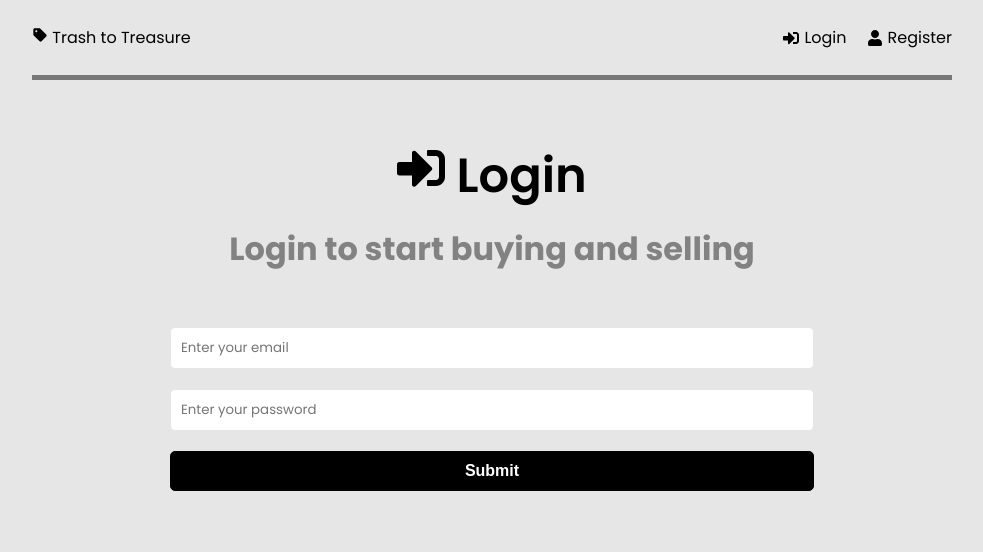
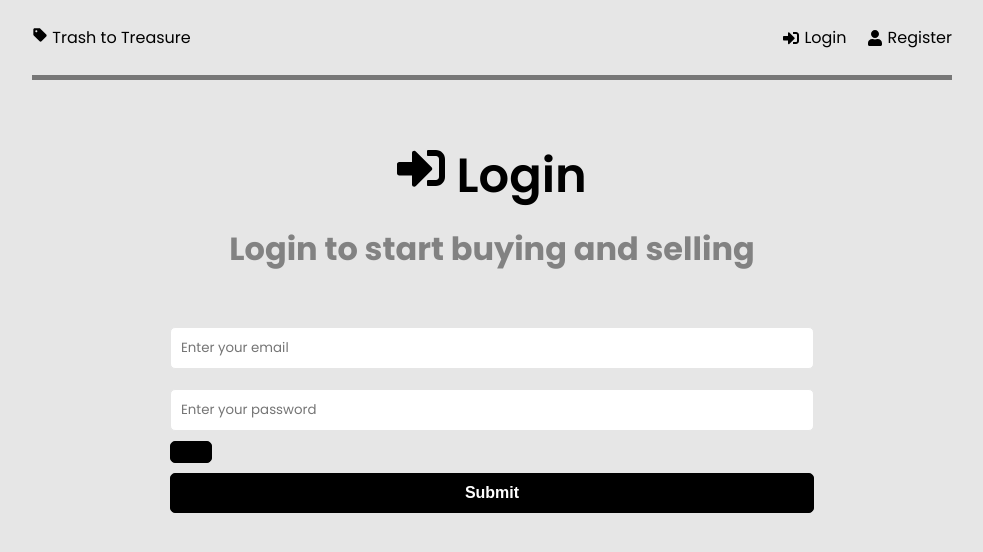
Before and after one commit to g-priime/mern-buy-sell, a React (Create React App) app in the folder frontend/: page /login in a window 1280 px wide. Shown: the top 552 px of the page, without its empty margins (148-1131 px from the left). Built offline with nearby package versions, Linux system fonts and the light colour scheme.

Commit message:
password show hide toggle

```diff
--- a/frontend/src/pages/Login.jsx
+++ b/frontend/src/pages/Login.jsx
@@ -13,6 +13,8 @@
   });
 
   const { email, password } = formData;
+
+  const [passwordType, setPasswordType] = useState("password");
 
   const navigate = useNavigate();
   const dispatch = useDispatch();
@@ -40,15 +42,24 @@
     }));
   };
 
+  const togglePassword =()=>{
+    if(passwordType==="password")
+    {
+     setPasswordType("text")
+     return;
+    }
+    setPasswordType("password")
+  }
+
   const onSubmit = (e) => {
     e.preventDefault();
 
     const userData = {
       email,
       password,
-    }
+    };
 
-    dispatch(login(userData))
+    dispatch(login(userData));
   };
 
   if (isLoading) {
@@ -80,7 +91,7 @@
           </div>
           <div className="form-group">
             <input
-              type="password"
+              type={passwordType}
               className="form-control"
               id="password"
               name="password"
@@ -89,6 +100,19 @@
               onChange={onChange}
               required
             />
+            <div className="input-group-btn">
+              <button
+                type="button"
+                className="btn btn-outline-primary"
+                onClick={togglePassword}
+              >
+                {passwordType === "password" ? (
+                  <i className="bi bi-eye-slash"></i>
+                ) : (
+                  <i className="bi bi-eye"></i>
+                )}
+              </button>
+            </div>
           </div>
           <div className="form-group">
             <button type="submit" className="btn btn-block">
```
